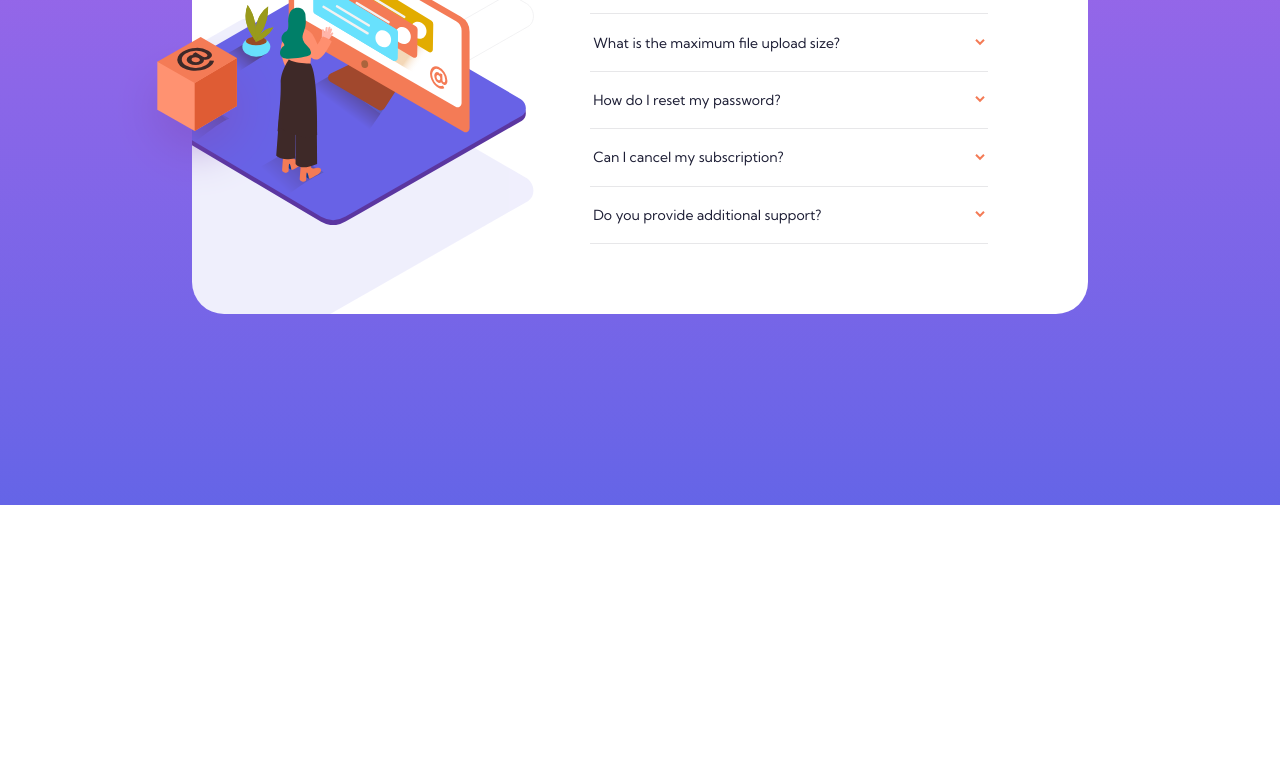
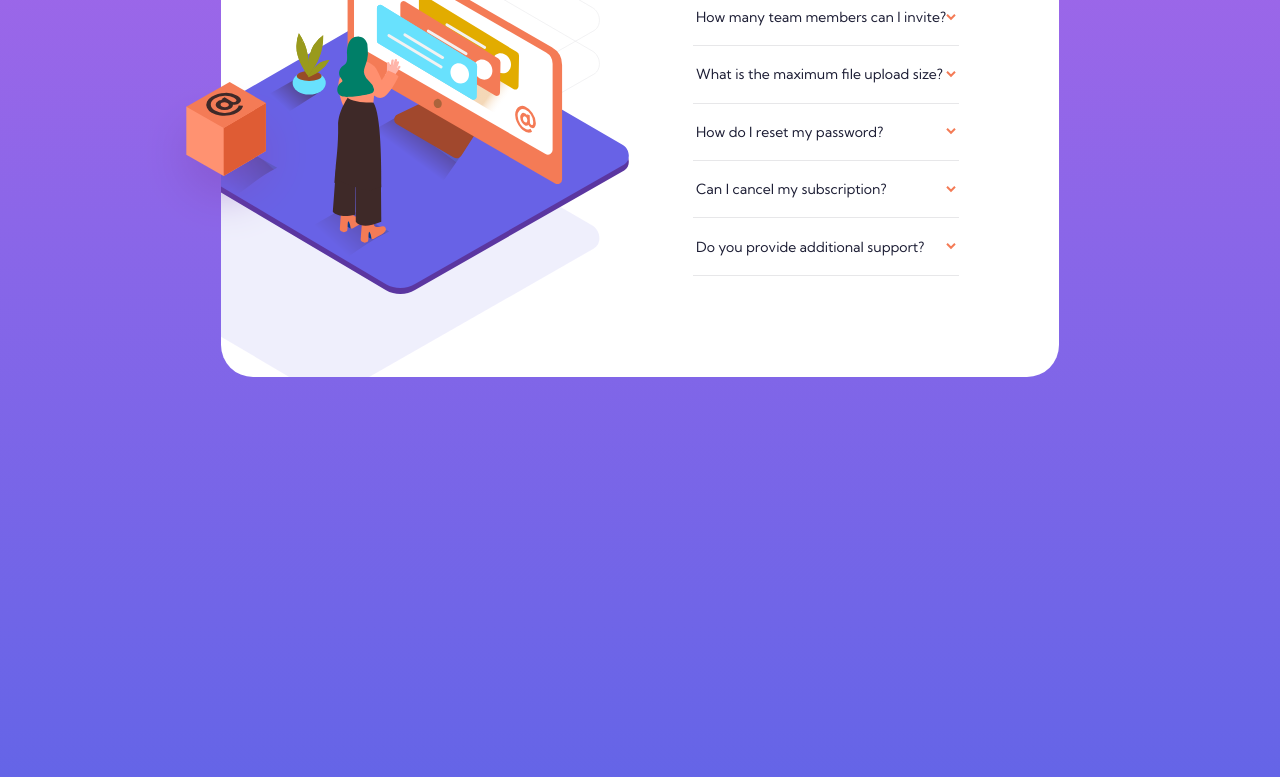
Before and after one commit to debriks/frontendmentor-faq-accordion-card, a plain HTML site: page index.html in a window 1280 px wide. Shown: the part 295-1072 px from the top of the page. Before the commit the page ends 800 px from the top, so only its background shows below. Drawn offline with Linux system fonts and the light colour scheme.

Commit message:
Styling corrections

```diff
--- a/index.html
+++ b/index.html
@@ -23,6 +23,7 @@
     <link rel="stylesheet" href="style.css" />
   </head>
   <body>
+    <div class="container">
       <section class="card">
         <img
           src="/images/illustration-box-desktop.svg"
@@ -45,8 +46,8 @@
               </button>
               <div class="accordion__collapse collapse">
                 <div class="accordion__content">
-                You can invite up to 2 additional users on the Free plan. There
-                is no limit on team members for the Premium plan.
+                  You can invite up to 2 additional users on the Free plan.
+                  There is no limit on team members for the Premium plan.
                 </div>
               </div>
             </div>
@@ -67,8 +68,9 @@
               </button>
               <div class="accordion__collapse collapse">
                 <div class="accordion__content">
-                Click “Forgot password” from the login page or “Change password”
-                from your profile page. A reset link will be emailed to you.
+                  Click “Forgot password” from the login page or “Change
+                  password” from your profile page. A reset link will be emailed
+                  to you.
                 </div>
               </div>
             </div>
@@ -97,13 +99,7 @@
           </div>
         </div>
       </section>
-
-    <!-- <div class="attribution">
-      Challenge by
-      <a href="https://www.frontendmentor.io?ref=challenge" target="_blank"
-        >Frontend Mentor</a
-      >. Coded by <a href="#">Your Name Here</a>.
-    </div> -->
+    </div>
     <script src="script.js"></script>
   </body>
 </html>
--- a/style.css
+++ b/style.css
@@ -10,6 +10,8 @@
 
 html {
   box-sizing: border-box;
+  min-height: 100vh;
+  overflow-y: hidden;
 }
 
 *,
@@ -19,10 +21,7 @@ html {
 }
 
 body {
-  margin: 0;
-  padding: 10rem 1.5rem;
   font-family: "Kumbh Sans", sans-serif;
-  min-height: 100vh;
   background-image: linear-gradient(
     var(--gradient-violet),
     var(--gradient-blue)
@@ -40,11 +39,20 @@ h3 {
 /* MOBILE STYLES */
 /* MOBILE STYLES */
 
+.container {
+  display: flex;
+  position: relative;
+  justify-content: center;
+  align-items: center;
+  min-height: 100vh;
+  overflow-y: hidden;
+}
+
 .card {
+  position: absolute;
   background-color: white;
   border-radius: 2rem;
-  max-width: 56rem;
-  padding: 2.875rem 1.5rem;
+  padding: 2.875rem 2.5rem;
   background-image: url("images/bg-pattern-mobile.svg");
   background-repeat: no-repeat;
   background-size: 15.4rem;
@@ -58,7 +66,7 @@ h3 {
   top: 7.3rem;
   left: 7.2rem;
   transform: translate(-50%);
-  max-width: 6.25px;
+  max-width: 6.25rem;
 }
 
 .card__image {
@@ -179,11 +187,15 @@ h3 {
   body {
     padding: 8rem;
   }
+
+  .container {
+    transform: translateY(-15%);
+  }
   .card {
     position: relative;
     display: flex;
     margin: 0 auto;
-    padding: 4.375rem 6.25rem 4.375rem 0; /* top right bottom left */
+    padding: 4.375rem 6.25rem 5.2rem 0; /* top right bottom left */
     background-image: url("images/bg-pattern-desktop.svg");
     background-size: 35rem;
     background-position: -65% center; /* left horizontaly and centered verticaly */
@@ -196,10 +208,18 @@ h3 {
     max-width: 10.625rem;
   }
 
-  .card__image,
+  /* .card__image,
   .card__text {
     flex: 1;
-    /* making sure the 2 elements will take the same height or width */
+  } */
+
+  /* .card__text {
+    padding-left: 130px;
+  } */
+
+  .card_text,
+  .accordion__item {
+    max-width: 350px;
   }
 
   .card__text h1 {
@@ -217,7 +237,7 @@ h3 {
     position: relative;
     top: auto;
     left: auto;
-    max-width: 25rem;
+    max-width: 35rem;
     transform: translateX(-4rem);
   }
 
```
Lines whose indentation alone changed are shown as unchanged.
